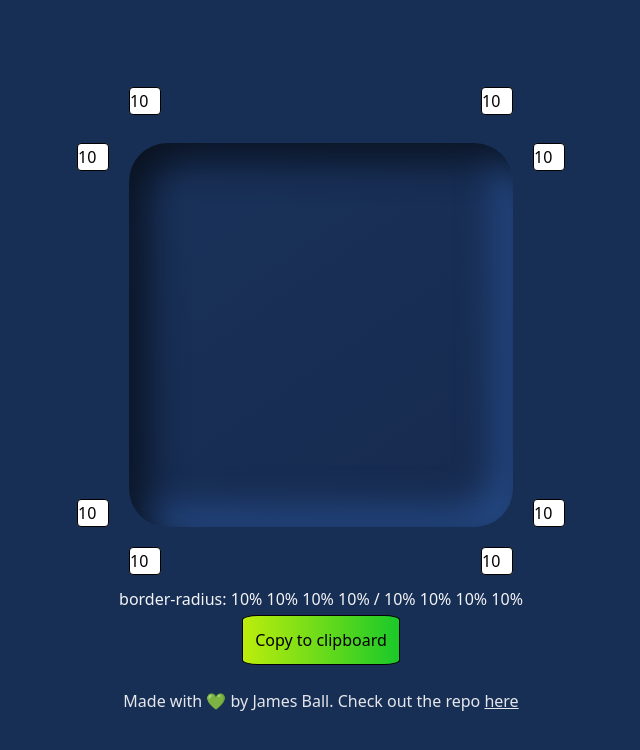
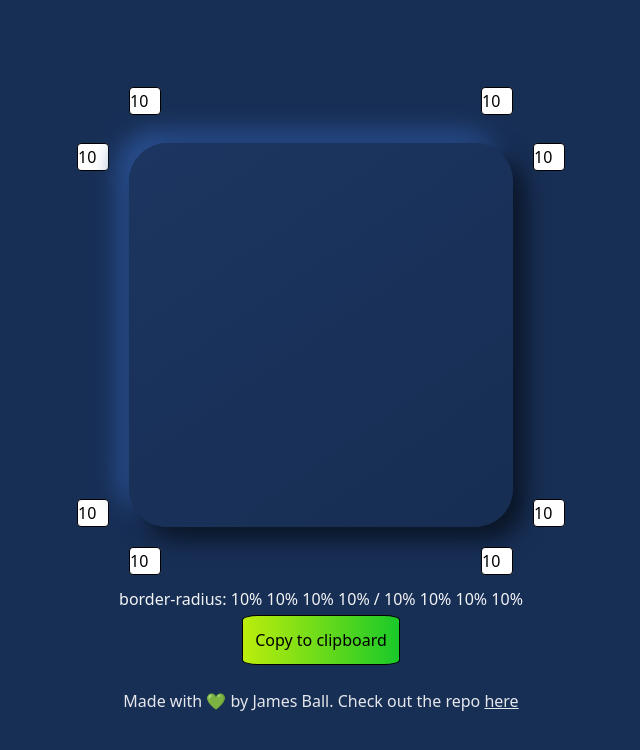
Before and after one commit to jimmy-btv/border-radius-previewer, a Next.js app: page / in a window 1280 px wide. Shown: the top 750 px of the page, without its empty margins (319-959 px from the left). Built offline with nearby package versions, Linux system fonts and the light colour scheme.

Commit message:
update styling

```diff
--- a/src/pages/index.tsx
+++ b/src/pages/index.tsx
@@ -124,8 +124,8 @@ const Home: NextPage = () => {
             borderStartEndRadius: `${borderRadius.topRightLeft}% ${borderRadius.topRightRight}%`,
             borderEndStartRadius: `${borderRadius.bottomLeftRight}% ${borderRadius.bottomLeftLeft}% `,
             borderEndEndRadius: `${borderRadius.bottomRightLeft}% ${borderRadius.bottomRightRight}%`,
-            background: "linear-gradient(145deg, #1a325b, #162a4d)",
-            boxShadow: `inset 18px 18px 36px #0a1322,inset -18px -18px 36px #264b88`,
+            background: "linear-gradient(145deg, #1c3661, #172d52)",
+            boxShadow: `12px 12px 23px #0a1424, -12px -12px 23px #2a5092`,
           }}
         ></div>
         <div className="ml-5 grid content-between">
```
